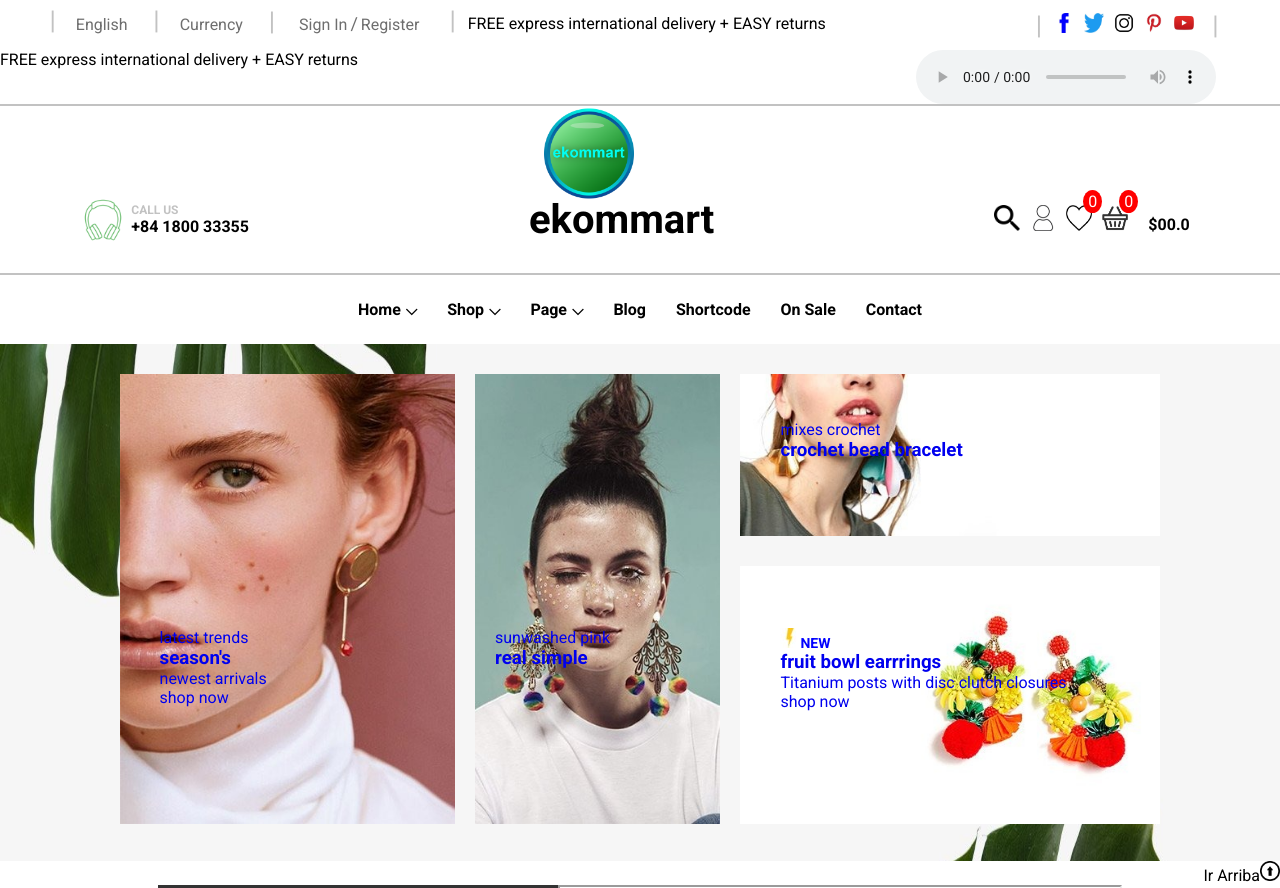
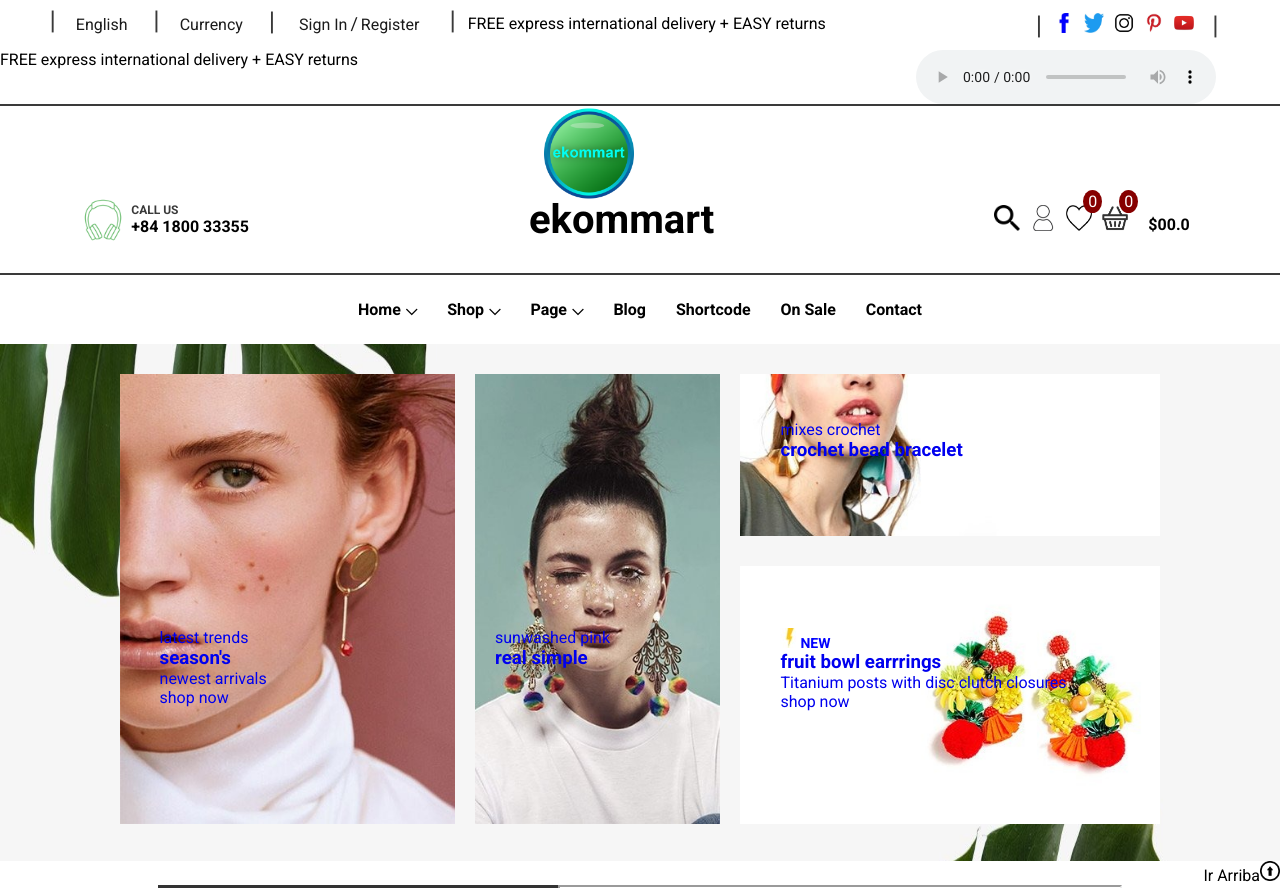
Before and after one commit to Yimo500/proyectoDIW, a website: page Proyecto_AAA/index.html in a window 1280 px wide. Shown: the top 888 px of the page. Drawn offline with Linux system fonts and the light colour scheme; grey boxes are pictures that could not be loaded.

Commit message:
Add files via upload

```diff
--- a/Proyecto_AAA/static/css/style.css
+++ b/Proyecto_AAA/static/css/style.css
@@ -2,8 +2,8 @@
 
 :root {
     --font-family: 'Roboto', sans-serif;
-    --gris-letra: #6e6e6e;
-    --gris-simbolo: #c2c2c2;
+    --gris-letra: #1b1b1b;
+    --gris-simbolo: #3a3a3a;
 }
 
 * {
@@ -301,7 +301,7 @@ h1{
     position: absolute;
     top: -15px;
     right: -10px;
-    background-color: red;
+    background-color: #860000;
     color: white;
     padding: 2px 5px;
     border-radius: 50%;
@@ -599,7 +599,7 @@ h1{
 }
 
 .subtitulo-top-stories{
-    color: aquamarine;
+    color: #004730;
 }
 
 .fecha-top-stories{
@@ -617,7 +617,7 @@ h1{
 }
 
 .testimonials{
-    border: 5px solid aquamarine;
+    border: 5px solid #004730;
 }
 
 footer{
```
